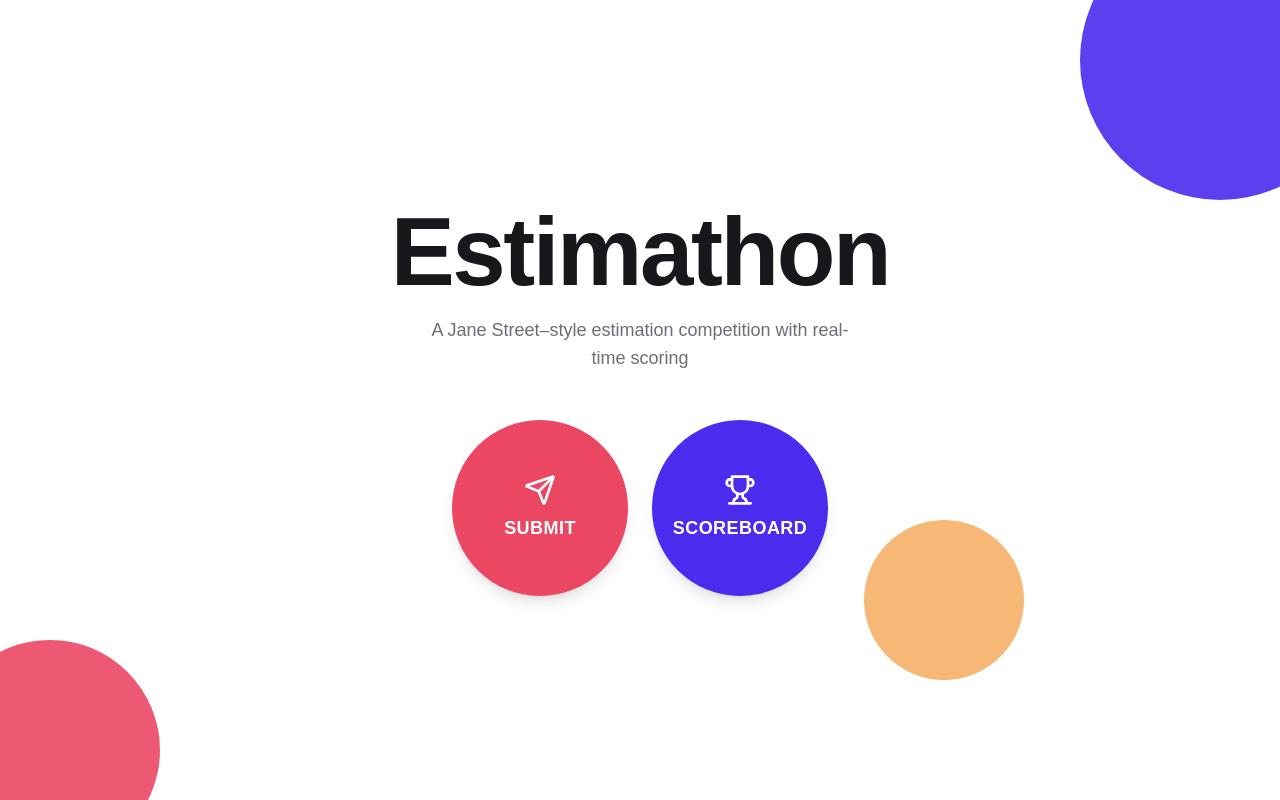
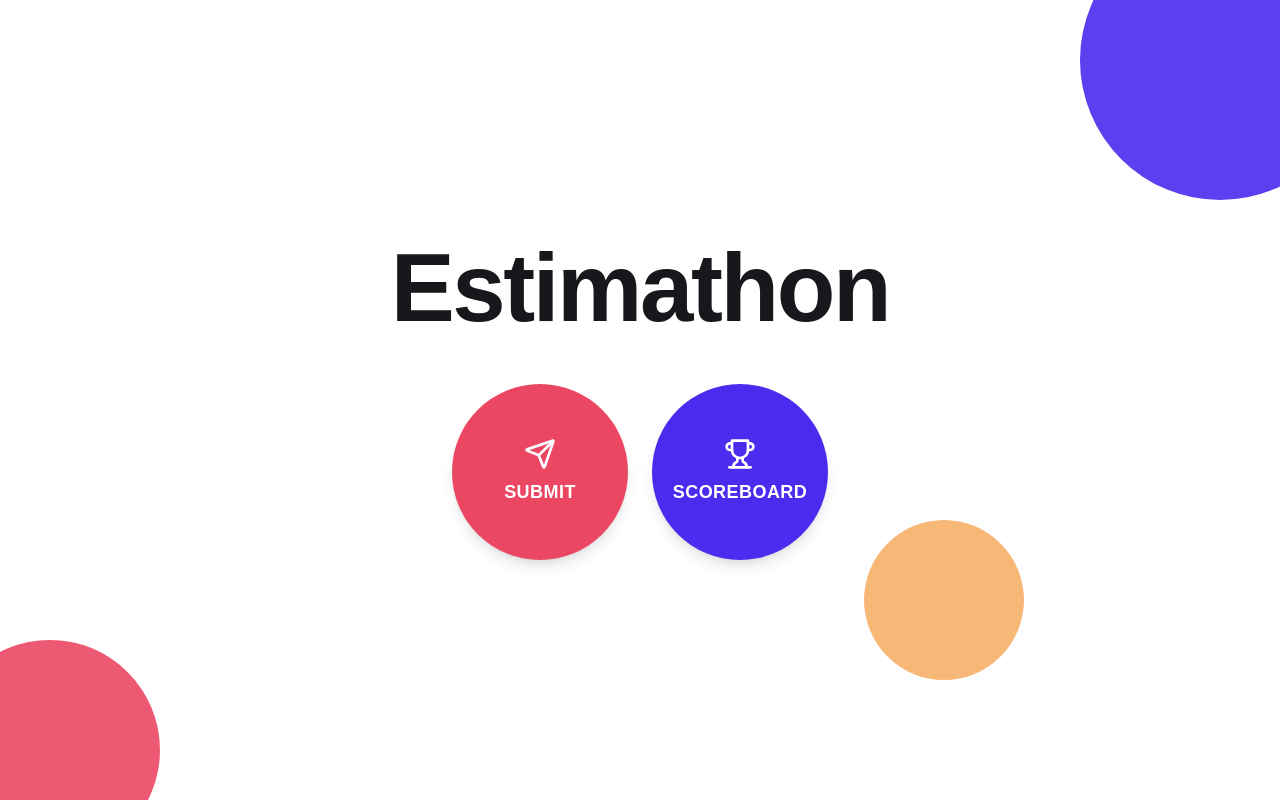
Before and after one commit to SebbiASK56/estimathon, a React (Vite) app: page / in a window 1280 px wide. Built offline with nearby package versions, Linux system fonts and the light colour scheme; the HTML template or start-up script is replaced by a standard one.

Commit message:
Changes
Co-authored-by: SebbiASK56 <52286041+SebbiASK56@users.noreply.github.com>

```diff
--- a/src/pages/Index.tsx
+++ b/src/pages/Index.tsx
@@ -14,9 +14,6 @@ const Index = () => {
           <h1 className="text-7xl md:text-8xl font-bold tracking-tight text-foreground">
             Estimathon
           </h1>
-          <p className="text-lg text-muted-foreground max-w-md mx-auto">
-            A Jane Street–style estimation competition with real-time scoring
-          </p>
         </div>
 
         <div className="flex flex-col sm:flex-row gap-6 justify-center items-center">
```
